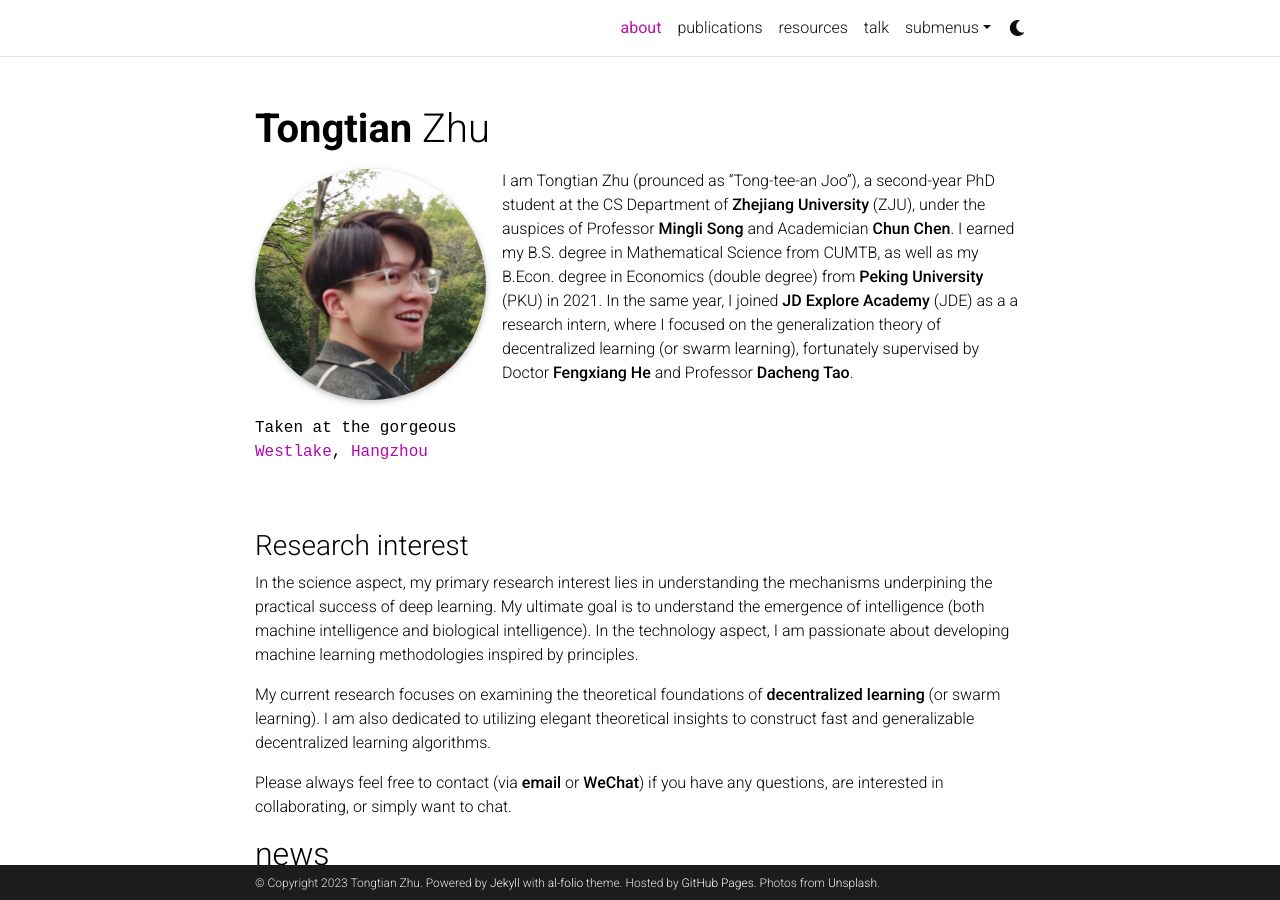
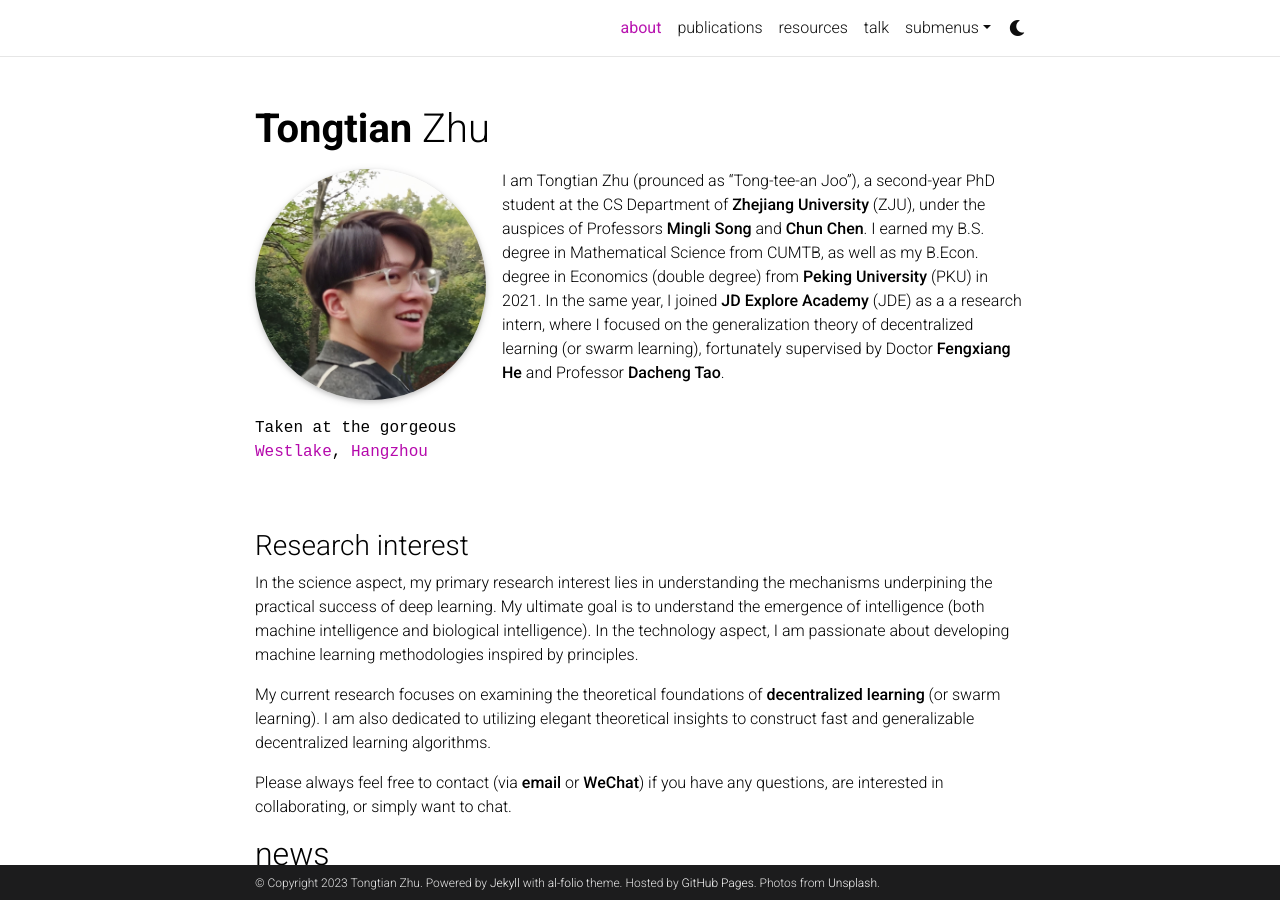
Before and after one commit to Raiden-Zhu/Raiden-Zhu.github.io, a Jekyll site: the page built from _pages/about.md, in a window 1280 px wide and 900 px high. Built offline with Jekyll 4.4.1, drawn with Linux system fonts in a browser that asks for light colours; full-size pictures stand in for the smaller copies a plugin makes; emoji names are drawn with the system emoji font; comment, search, counter and statistics services are not loaded; a style sheet for code colours, icons or effects is not loaded.

Commit message:
Update about.md

```diff
--- a/_pages/about.md
+++ b/_pages/about.md
@@ -17,7 +17,7 @@ selected_papers: true # includes a list of papers marked as "selected={true}"
 social: true  # includes social icons at the bottom of the page
 ---
 
-I am Tongtian Zhu (prounced as "Tong-tee-an Joo"), a second-year PhD student at the CS Department of [**Zhejiang University**](https://www.zju.edu.cn/english/) (ZJU), under the auspices of Professor [**Mingli Song**](https://person.zju.edu.cn/en/msong) and Academician [**Chun Chen**](https://person.zju.edu.cn/en/0082004). I earned my B.S. degree in Mathematical Science from CUMTB, as well as my B.Econ. degree in Economics (double degree) from [**Peking University**](https://english.pku.edu.cn/) (PKU) in 2021. In the same year, I joined [**JD Explore Academy**](https://corporate.jd.com/) (JDE) as a a research intern, where I focused on the generalization theory of decentralized learning (or swarm learning), fortunately supervised by Doctor [**Fengxiang He**](https://fengxianghe.github.io/) and Professor [**Dacheng Tao**](https://www.sydney.edu.au/engineering/about/our-people/academic-staff/dacheng-tao.html).
+I am Tongtian Zhu (prounced as "Tong-tee-an Joo"), a second-year PhD student at the CS Department of [**Zhejiang University**](https://www.zju.edu.cn/english/) (ZJU), under the auspices of Professors [**Mingli Song**](https://person.zju.edu.cn/en/msong) and [**Chun Chen**](https://person.zju.edu.cn/en/0082004). I earned my B.S. degree in Mathematical Science from CUMTB, as well as my B.Econ. degree in Economics (double degree) from [**Peking University**](https://english.pku.edu.cn/) (PKU) in 2021. In the same year, I joined [**JD Explore Academy**](https://corporate.jd.com/) (JDE) as a a research intern, where I focused on the generalization theory of decentralized learning (or swarm learning), fortunately supervised by Doctor [**Fengxiang He**](https://fengxianghe.github.io/) and Professor [**Dacheng Tao**](https://www.sydney.edu.au/engineering/about/our-people/academic-staff/dacheng-tao.html).
 
 <br/><br/>
 
```
